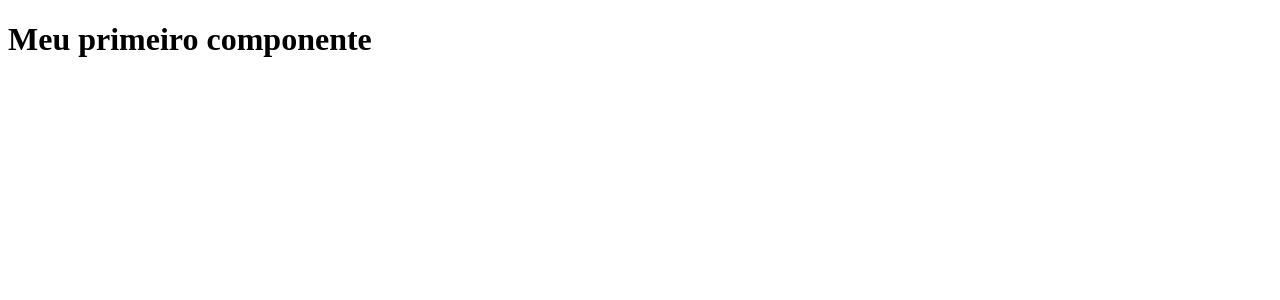
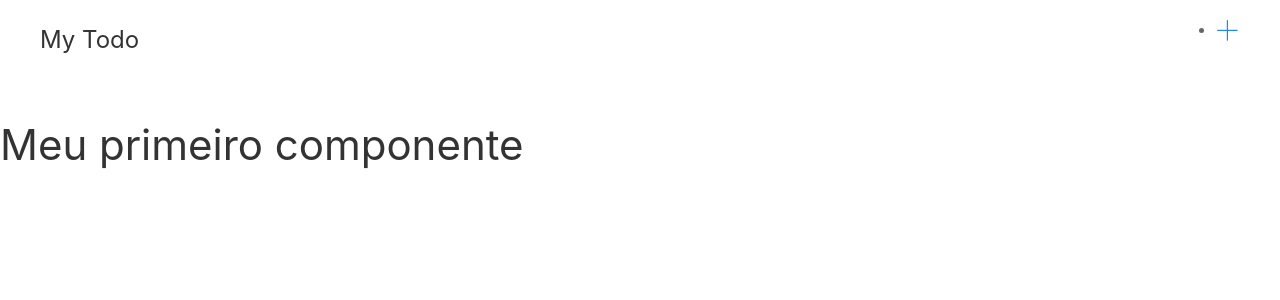
Before and after one commit to pauloesantos/Todo_ReactJS_Balta.io, a React (Create React App) app: page / in a window 1280 px wide. Shown: the top 300 px of the page. Built offline with nearby package versions, Linux system fonts and the light colour scheme.

Commit message:
Componente NavBar

```diff
--- a/public/index.html
+++ b/public/index.html
@@ -1,20 +1,23 @@
 <!DOCTYPE html>
 <html lang="en">
+
 <head>
   <meta charset="utf-8" />
   <link rel="icon" href="%PUBLIC_URL%/favicon.ico" />
   <meta name="viewport" content="width=device-width, initial-scale=1" />
   <meta name="theme-color" content="#000000" />
-    <meta
-      name="description"
-      content="Web site created using create-react-app"
-    />
+  <meta name="description" content="Web site created using create-react-app" />
   <link rel="apple-touch-icon" href="%PUBLIC_URL%/logo192.png" />
   <!--
       manifest.json provides metadata used when your web app is installed on a
       user's mobile device or desktop. See https://developers.google.com/web/fundamentals/web-app-manifest/
     -->
   <link rel="manifest" href="%PUBLIC_URL%/manifest.json" />
+
+  <!-- UIkit CSS -->
+  <link rel="stylesheet" href="https://cdn.jsdelivr.net/npm/uikit@3.5.8/dist/css/uikit.min.css" />
+
+
   <!--
       Notice the use of %PUBLIC_URL% in the tags above.
       It will be replaced with the URL of the `public` folder during the build.
@@ -26,6 +29,7 @@
     -->
   <title>React App</title>
 </head>
+
 <body>
   <noscript>You need to enable JavaScript to run this app.</noscript>
   <div id="root"></div>
@@ -39,5 +43,10 @@
       To begin the development, run `npm start` or `yarn start`.
       To create a production bundle, use `npm run build` or `yarn build`.
     -->
+  <!-- UIkit JS -->
+  <script src="https://cdn.jsdelivr.net/npm/uikit@3.5.8/dist/js/uikit.min.js"></script>
+  <script src="https://cdn.jsdelivr.net/npm/uikit@3.5.8/dist/js/uikit-icons.min.js"></script>
+
 </body>
+
 </html>
--- a/src/Components/App.tsx
+++ b/src/Components/App.tsx
@@ -1,9 +1,12 @@
 import React from 'react';
+import NavBar from "./NavBar";
 
 const App = () => {
     return (
         <div>
+            <NavBar></NavBar>
             <h1>Meu primeiro componente</h1>
+
         </div>
     );
 }
--- /dev/null
+++ b/src/Components/NavBar.tsx
@@ -0,0 +1,25 @@
+import React from 'react';
+
+
+const NavBar = () => {
+    return (
+        <div className="uk-container">
+            <nav className="uk-navbar">
+                <div className="uk-navbar-left">
+                    <a href="#" className="uk-navbar-item uk-logo"> My Todo</a>
+                </div>
+                <div className="uk-navbar-right">
+                    <ul className="uk-nabbar-nav">
+                        <li>
+                            <a href="//#endregion">
+                                <span uk-icon="icon: plus; ratio: 1.2"></span>
+                            </a>
+                        </li>
+                    </ul>
+                </div>
+            </nav>
+        </div>
+    );
+}
+
+export default NavBar;
```
Lines whose indentation alone changed are shown as unchanged.
